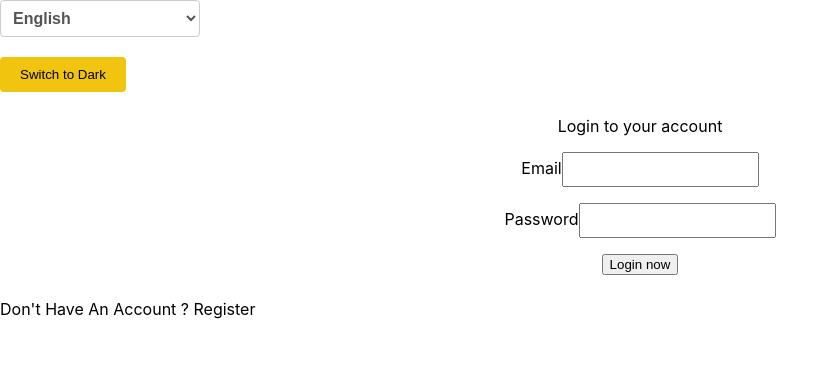
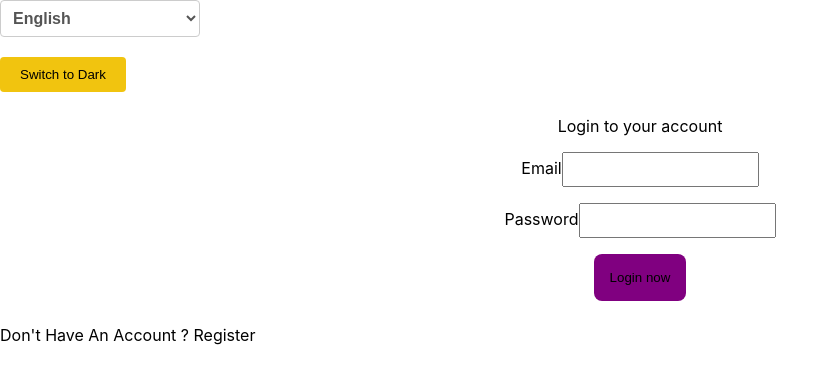
Before and after one commit to KelvinYou/e-commerce-web, a React (Create React App) app: page /login in a window 1280 px wide. Shown: the top 384 px of the page, without its empty margins (0-839 px from the left). Built offline with nearby package versions, Linux system fonts and the light colour scheme.

Commit message:
I hate styling so much

```diff
--- a/src/components/Form/LoginForm.tsx
+++ b/src/components/Form/LoginForm.tsx
@@ -46,7 +46,7 @@ const LoginForm: React.FC<LoginFormProps> = ({ onSubmit }) => {
     },
     button: {
       backgroundColor: theme.primaryColor,
-      color: theme.backgroundColor,
+      color: theme.onBackgroundColor,
       padding: appTheme.spacing.md,
       borderRadius: appTheme.spacing.sm,
       border: 'none',
@@ -61,7 +61,7 @@ const LoginForm: React.FC<LoginFormProps> = ({ onSubmit }) => {
         </div>
 
       <div>
-        <label htmlFor="email">{t("Email")}</label>
+        <label style={styles.label} htmlFor="email">{t("Email")}</label>
         <input
           type="text"
           id="username"
@@ -71,7 +71,7 @@ const LoginForm: React.FC<LoginFormProps> = ({ onSubmit }) => {
         />
       </div>
       <div>
-        <label htmlFor="password">{t("Password")}</label>
+        <label style={styles.label} htmlFor="password">{t("Password")}</label>
         <input
           type="password"
           id="password"
@@ -81,7 +81,7 @@ const LoginForm: React.FC<LoginFormProps> = ({ onSubmit }) => {
         />
       </div>
       {error && <p>{error}</p>}
-      <button type="submit">{t("Login now")}</button>
+      <button style={styles.button} type="submit">{t("Login now")}</button>
     </form>
   );
 };
```
